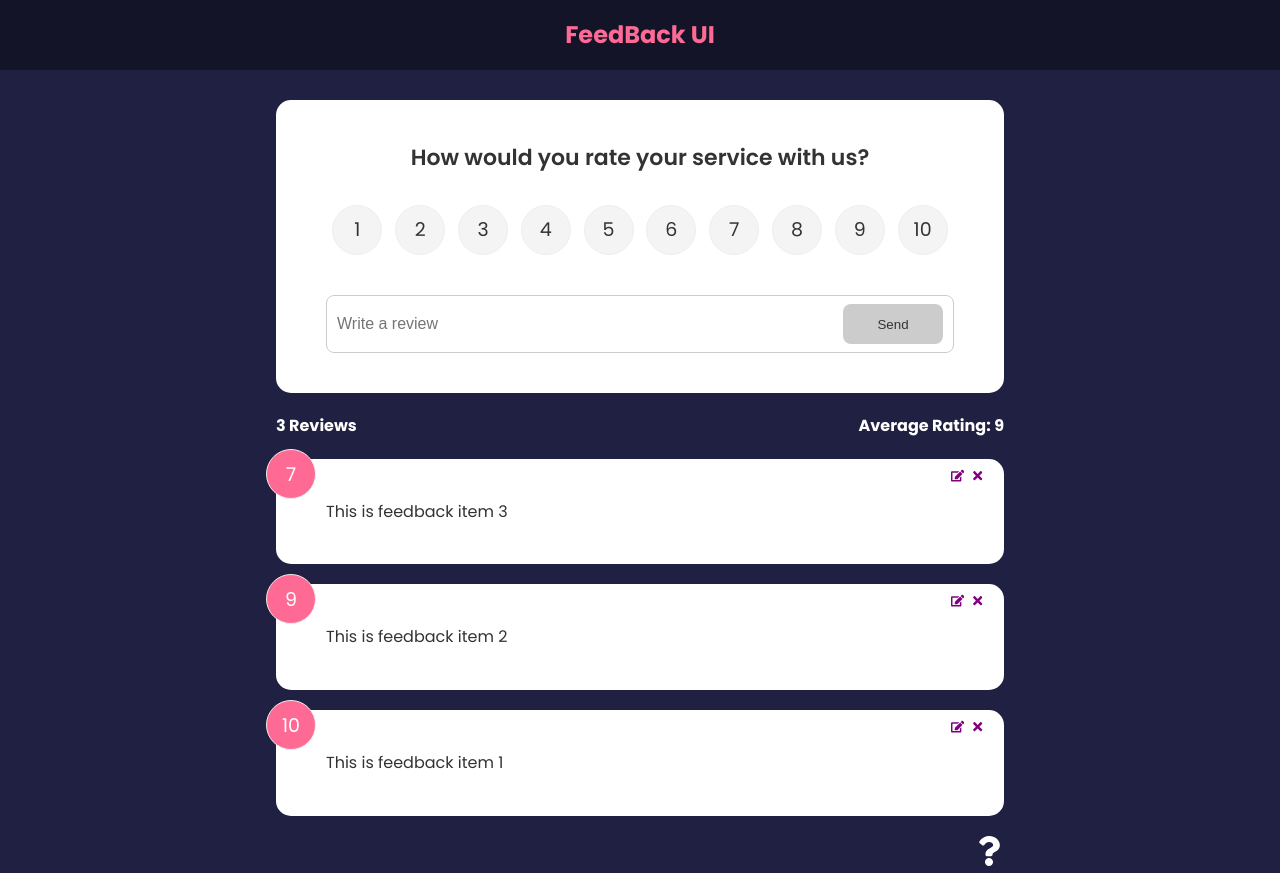
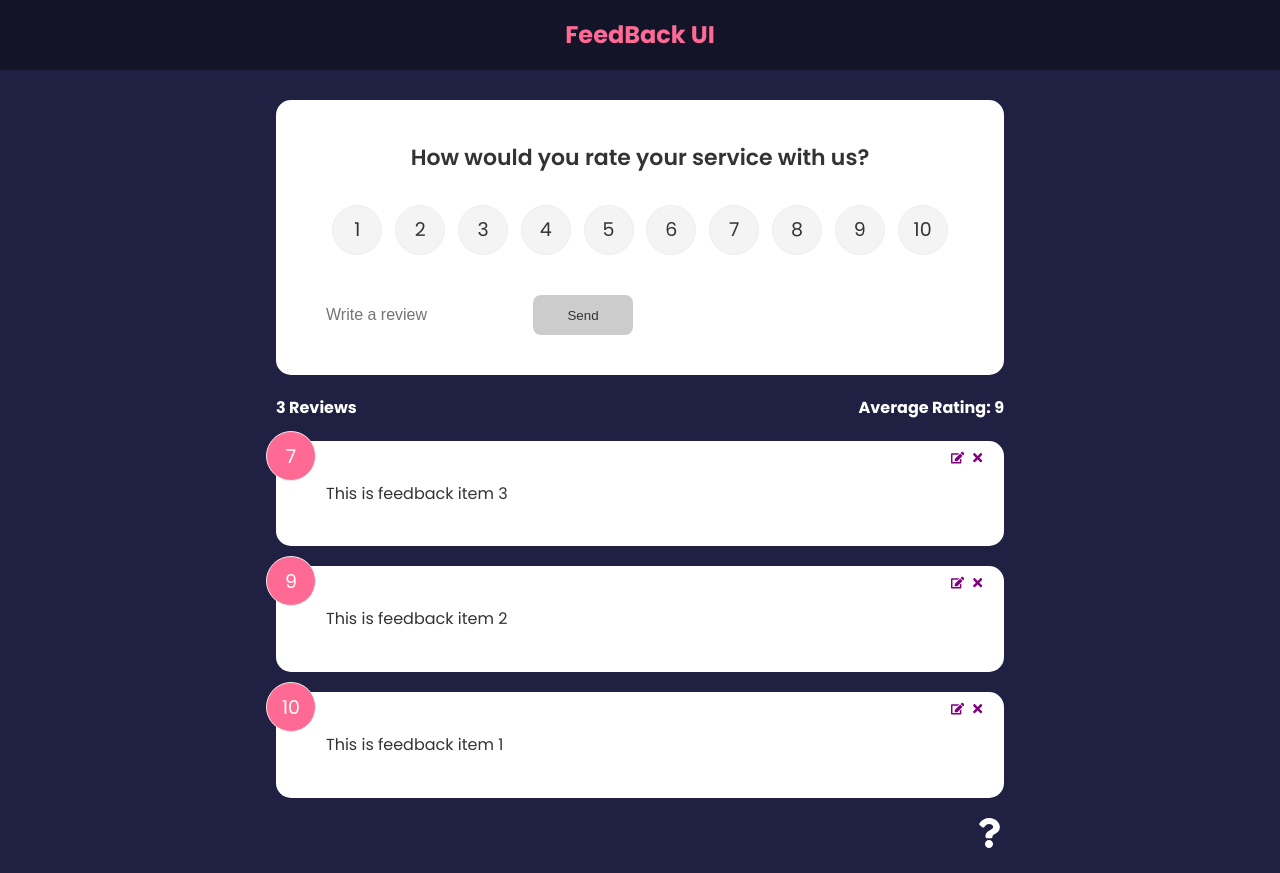
Before and after one commit to GUchechi/G-FeebBack-App, a React (Create React App) app: page / in a window 1280 px wide. Built offline with nearby package versions, Linux system fonts and the light colour scheme; data requests are answered from the project's data file.

Commit message:
refactoring

```diff
--- a/src/index.css
+++ b/src/index.css
@@ -100,13 +100,6 @@ header {
   color: #fff;
 }
 
-.input-group {
-  display: flex;
-  flex-direction: row;
-  border: 1px solid #ccc;
-  padding: 8px 10px;
-  border-radius: 8px;
-}
 
 input {
   flex-grow: 2;
```
